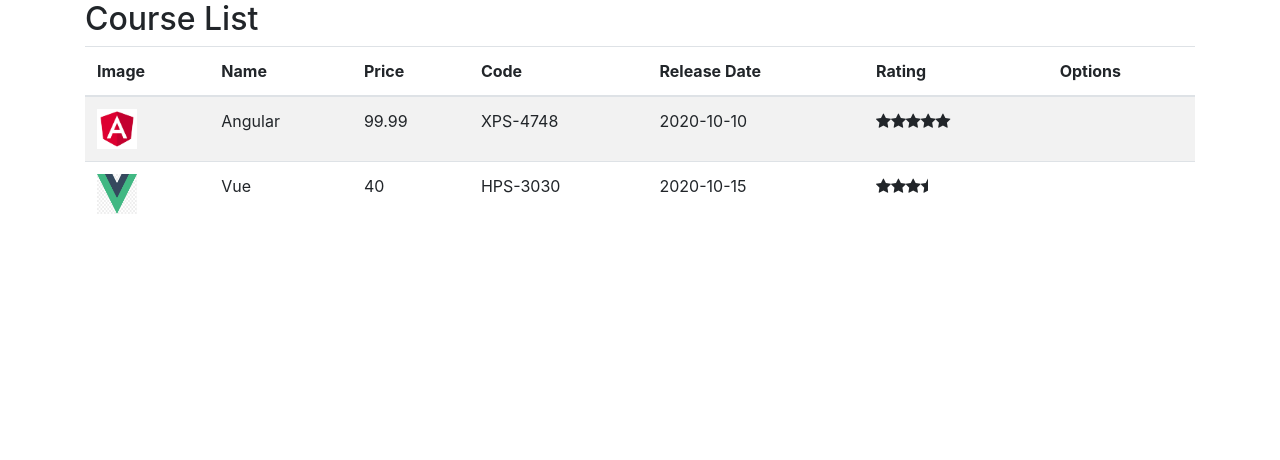
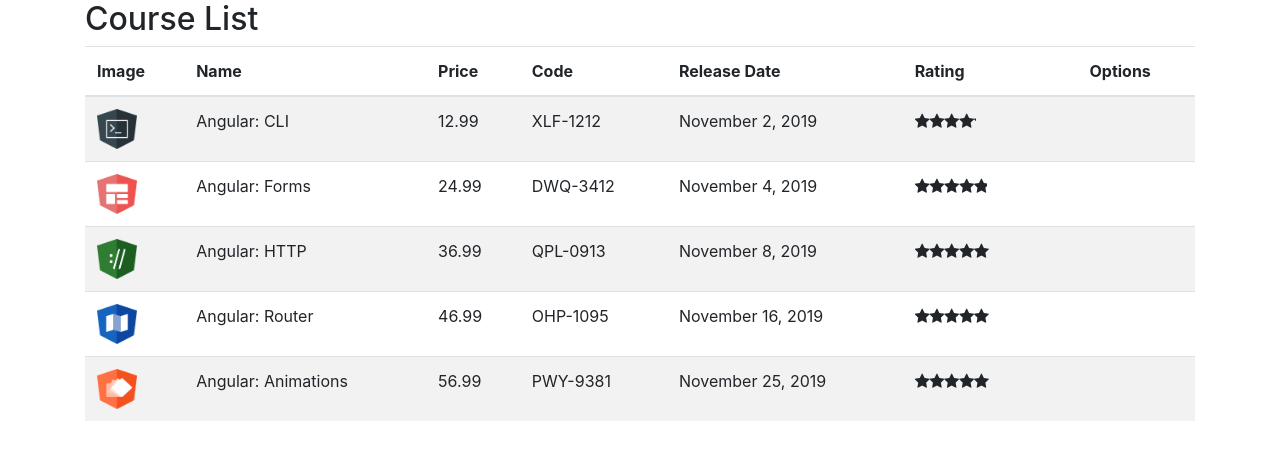
Before and after one commit to BranTheOliver/angular-intro, an Angular app: page / in a window 1280 px wide. Shown: the top 460 px of the page. Built offline with nearby package versions, Linux system fonts and the light colour scheme.

Commit message:
Feat: Adicao course.service.ts
Adicao da classe de serviço para trabalhar injecao de dependencia dos cursos

```diff
--- a/src/app/courses/course-list.component.ts
+++ b/src/app/courses/course-list.component.ts
@@ -1,5 +1,6 @@
 import { Component, OnInit } from "@angular/core";
 import { Course } from "./course";
+import { CourseService } from "./course.service";
 
 @Component({
     selector: 'app-course-list',
@@ -8,28 +9,9 @@
 export class CourseListComponent implements OnInit {
     courses: Course[] = [];
 
+    constructor(private courseService: CourseService){}
+
     ngOnInit(): void {
-        this.courses = [
-            {
-                id_number: 1,
-                name: 'Angular',
-                imgUrl: '/assets/images/angular.png',
-                price: 99.99,
-                code: 'XPS-4748',
-                duration: 120,
-                rating: 4,
-                releaseDate: '2020-10-10'
-            },
-            {
-                id_number: 2,
-                name: 'Vue',
-                imgUrl: '/assets/images/vue.png',
-                price: 40,
-                code: 'HPS-3030',
-                duration: 160,
-                rating: 2.5,
-                releaseDate: '2020-10-15'
-            }
-        ]
+        this.courses = this.courseService.retrieveAll();
     }
 }
--- /dev/null
+++ b/src/app/courses/course.service.ts
@@ -0,0 +1,69 @@
+import { Injectable } from "@angular/core";
+import { Course } from "./course";
+
+@Injectable({
+    providedIn: 'root'
+})
+export class CourseService {
+    retrieveAll(): Course[] {
+        return COURSES
+    }
+}
+
+var COURSES: Course[] = [
+    {
+        id_number: 1,
+        name: 'Angular: CLI',
+        releaseDate: 'November 2, 2019',
+        description: 'Neste curso, os alunos irão obter um grande conhecimento nos principais recursos do CLI.',
+        duration: 120,
+        code: 'XLF-1212',
+        rating: 3,
+        price: 12.99,
+        imgUrl: '/assets/images/cli.png',
+    },
+    {
+        id_number: 2,
+        name: 'Angular: Forms',
+        releaseDate: 'November 4, 2019',
+        description: 'Neste curso, os alunos irão obter um conhecimento aprofundado sobre os recursos disponíveis no módulo de Forms.',
+        duration: 80,
+        code: 'DWQ-3412',
+        rating: 3.5,
+        price: 24.99,
+        imgUrl: '/assets/images/forms.png',
+    },
+    {
+        id_number: 3,
+        name: 'Angular: HTTP',
+        releaseDate: 'November 8, 2019',
+        description: 'Neste curso, os alunos irão obter um conhecimento aprofundado sobre os recursos disponíveis no módulo de HTTP.',
+        duration: 80,
+        code: 'QPL-0913',
+        rating: 4.0,
+        price: 36.99,
+        imgUrl: '/assets/images/http.png',
+    },
+    {
+        id_number: 4,
+        name: 'Angular: Router',
+        releaseDate: 'November 16, 2019',
+        description: 'Neste curso, os alunos irão obter um conhecimento aprofundado sobre os recursos disponíveis no módulo de Router.',
+        duration: 80,
+        code: 'OHP-1095',
+        rating: 4.5,
+        price: 46.99,
+        imgUrl: '/assets/images/router.png',
+    },
+    {
+        id_number: 5,
+        name: 'Angular: Animations',
+        releaseDate: 'November 25, 2019',
+        description: 'Neste curso, os alunos irão obter um conhecimento aprofundado sobre os recursos disponíveis sobre Animation.',
+        duration: 80,
+        code: 'PWY-9381',
+        rating: 5,
+        price: 56.99,
+        imgUrl: '/assets/images/animations.png',
+    }
+];
--- a/src/app/courses/course.ts
+++ b/src/app/courses/course.ts
@@ -7,4 +7,5 @@
     duration: number;
     rating: number;
     releaseDate: string;
+    description: string;
 }
```
